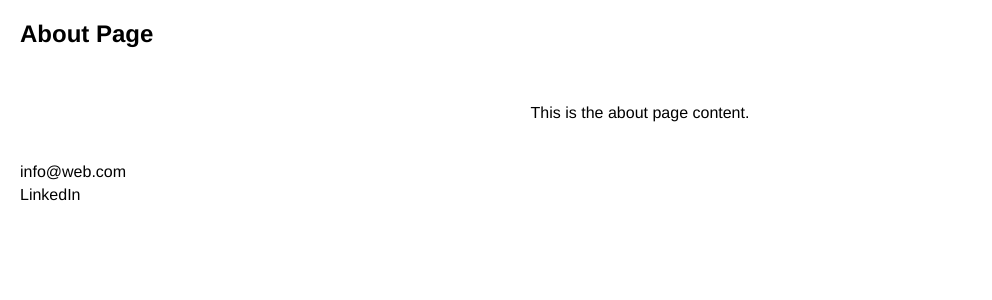
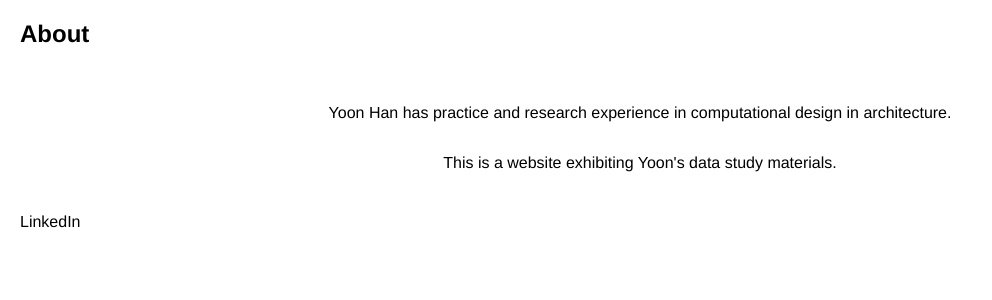
Before and after one commit to hanyadsdoc/portfolio, a Jekyll site: the page about.html, which Jekyll copies as it is, in a window 1280 px wide. Shown: the top 300 px of the page, without its empty margins (0-992 px from the left). Built offline with Jekyll 4.4.1, drawn with Linux system fonts in a browser that asks for light colours.

Commit message:
Updated about.

```diff
--- a/about.html
+++ b/about.html
@@ -9,17 +9,21 @@
 <body>
 
     <header>
-        <h1>About Page</h1>
+        <!-- <h1>About</h1> -->
+        <a href="index.html"><h1 id="main-title">About</h1></a>
     </header>
 
     <main class="content">
-        <p>This is the about page content.</p>
+        <p>Yoon Han has practice and research experience in computational design in architecture.</p>
+        <p>This is a website exhibiting Yoon's data study materials.</p>
     </main>
 
     <footer>
-        <a href="mailto:info@web.com">info@web.com</a>
         <a href="https://www.linkedin.com/in/yoon-h-97453111/" target="_blank">LinkedIn</a>
     </footer>
+    <!-- <footer>
+        <a href="mailto:info@web.com">info@web.com</a>
+    </footer> -->
 
 </body>
 </html>
--- a/index.html
+++ b/index.html
@@ -9,12 +9,12 @@
 <body>
 
     <header>
-        <a href="about.html"><h1 id="main-title">Your Page Title</h1></a>
-        <div class="sub-headings">
+        <a href="about.html"><h1 id="main-title">Yoon Han</h1></a>
+        <!-- <div class="sub-headings">
             <a href="data.html"><div class="sub-heading">Data</div></a>
             <a href="etc.html"><div class="sub-heading">Etc</div></a>
             <a href="etc2.html"><div class="sub-heading">Etc2</div></a>
-        </div>
+        </div> -->
     </header>
 
     <main class="content">
```
